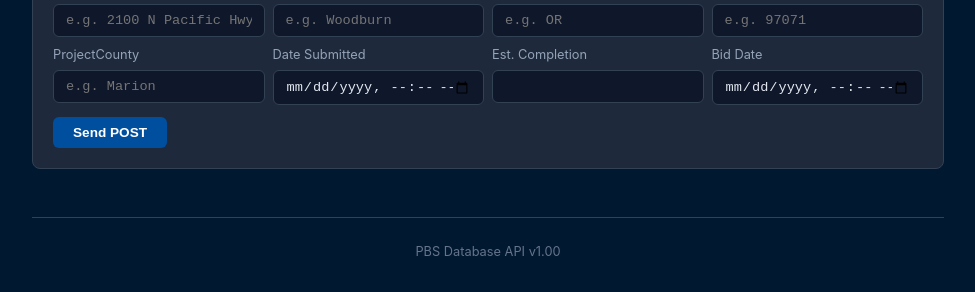
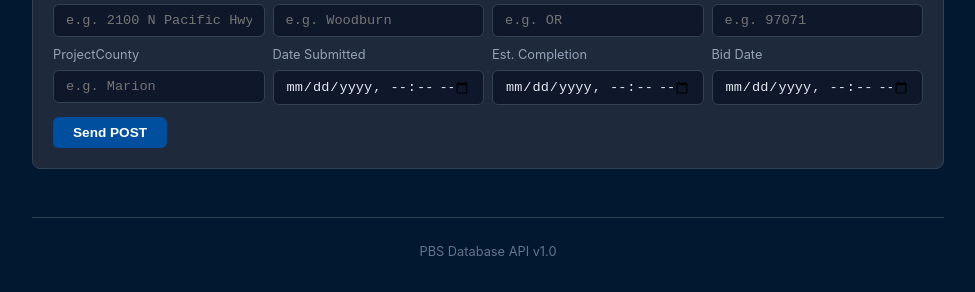
Before and after one commit to PBS-Admin/pbs-database-api, a Next.js app: page /projectinfo in a window 1280 px wide. Shown: the part 2116-2408 px from the top of the page, without its empty margins (152-1127 px from the left). Built offline with nearby package versions, Linux system fonts and the light colour scheme.

Commit message:
Took out all tests

```diff
--- a/app/api/projectinfo/route.ts
+++ b/app/api/projectinfo/route.ts
@@ -269,7 +269,7 @@ export async function POST(request: NextRequest) {
 
 //    } catch (err: any) {
 //      return failResponse("Invalid DATA1", err.message);
-      return failResponse("Date Format: " + EstDateComp, EstDateComp);
+//      return failResponse("Date Format: " + EstDateComp, EstDateComp);
 //    }
 
     // Check if AdjutantID already exists
--- a/app/projectinfo/page.tsx
+++ b/app/projectinfo/page.tsx
@@ -88,12 +88,12 @@ export default function ProjectInfoPage() {
           { label: "ProjectZip", name: "ProjectZip", type: "text", placeholder: "e.g. 97071" },
           { label: "ProjectCounty", name: "ProjectCounty", type: "text", placeholder: "e.g. Marion" },
           { label: "Date Submitted", name: "DateSubmitted", type: "datetime-local" },
-          { label: "Est. Completion", name: "EstDateComp", type: "datetime" },
+          { label: "Est. Completion", name: "EstDateComp", type: "datetime-local" },
           { label: "Bid Date", name: "BidDate", type: "datetime-local" },
         ]}
       />
 
-      <div className="footer">PBS Database API v1.00</div>
+      <div className="footer">PBS Database API v1.0</div>
     </div>
   );
 }
```
